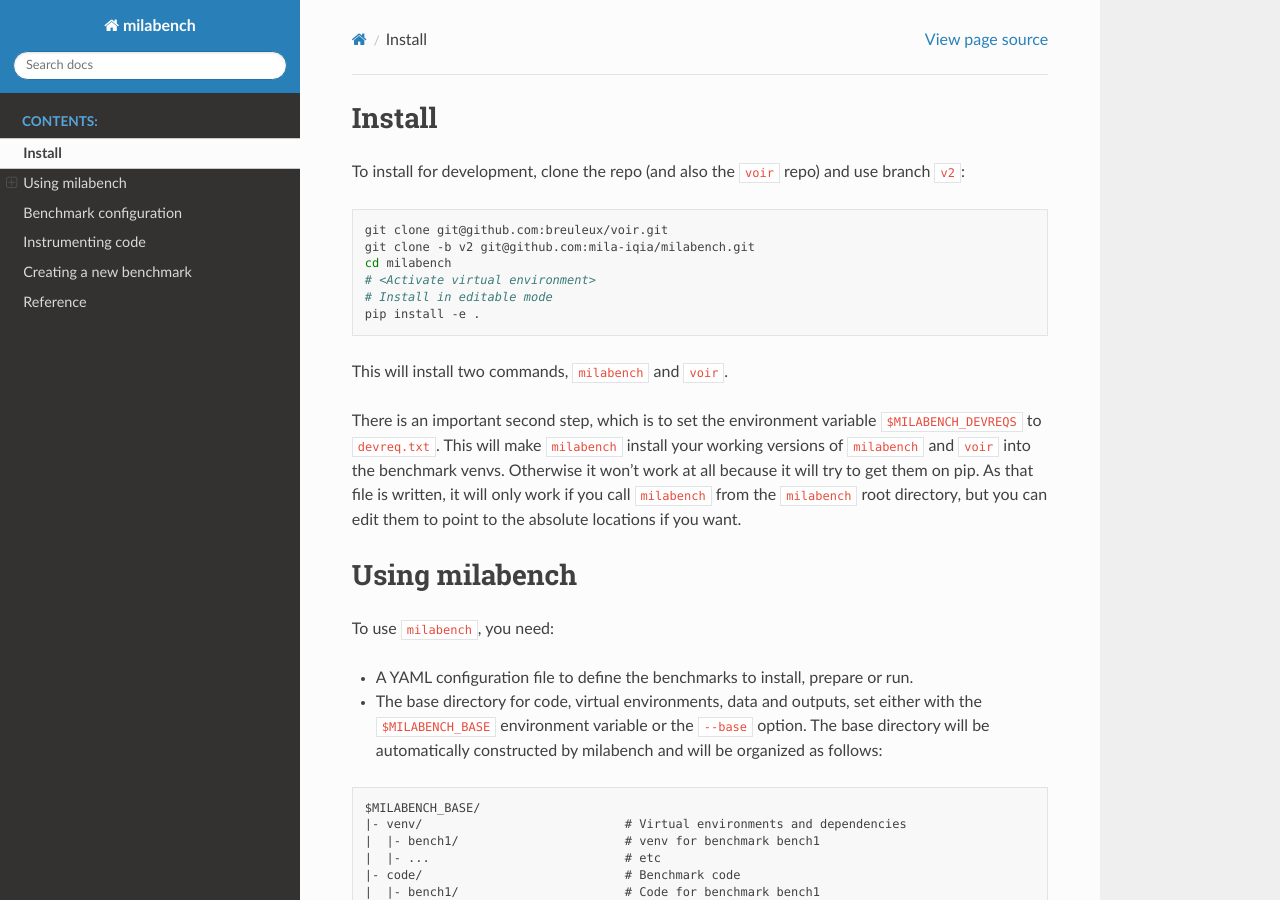
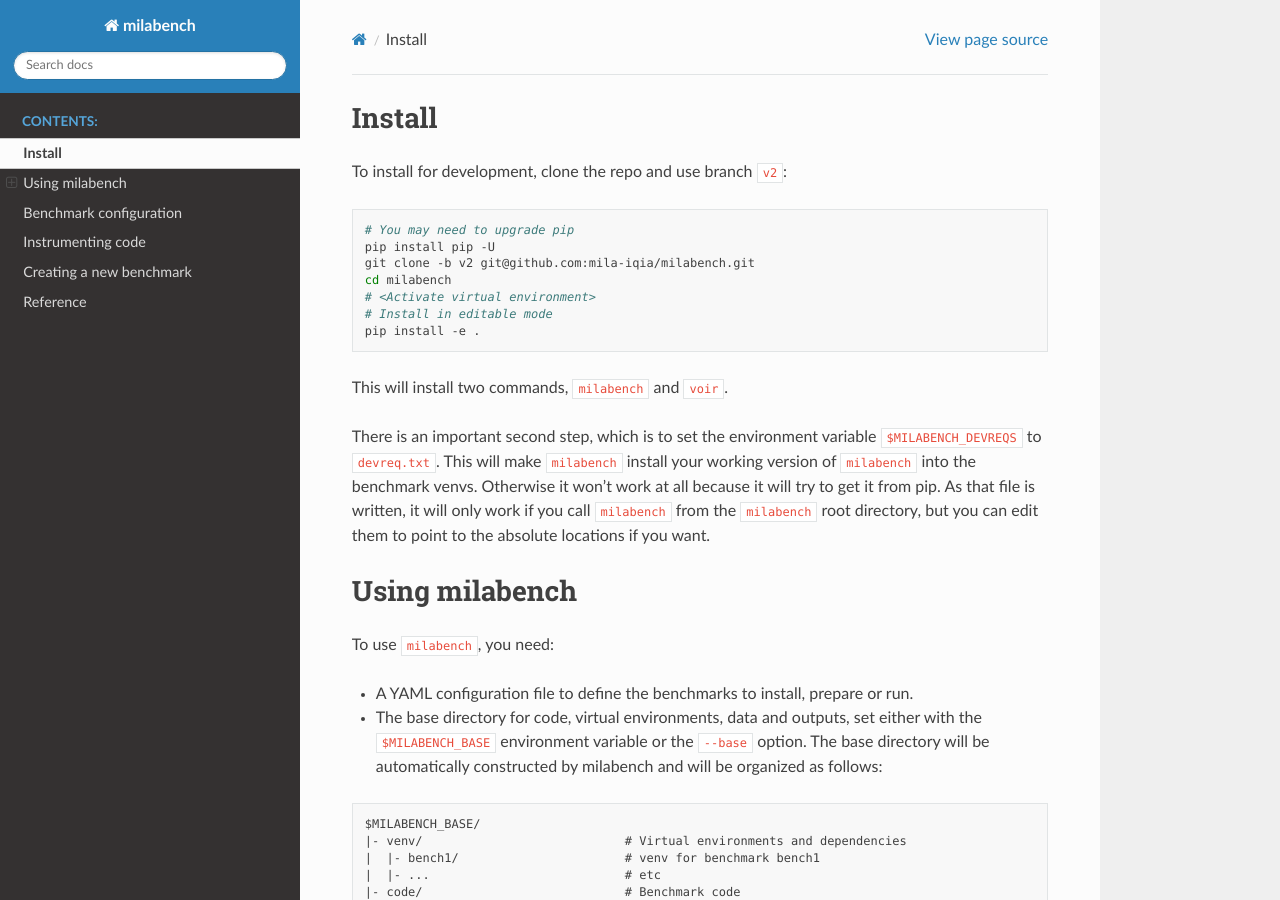
Before and after one commit to mila-iqia/milabench, a Sphinx documentation site: the page built from docs/usage.rst, in a window 1280 px wide and 900 px high. Built offline with Sphinx 7.4.7 and the Read the Docs theme 2.0.0, drawn with Linux system fonts in a browser that asks for light colours.

Commit message:
Add instruction to update pip

```diff
--- a/docs/usage.rst
+++ b/docs/usage.rst
@@ -2,11 +2,12 @@
 Install
 -------
 
-To install for development, clone the repo (and also the ``voir`` repo) and use branch ``v2``:
+To install for development, clone the repo and use branch ``v2``:
 
 .. code-block:: bash
 
-    git clone git@github.com:breuleux/voir.git
+    # You may need to upgrade pip
+    pip install pip -U
     git clone -b v2 git@github.com:mila-iqia/milabench.git
     cd milabench
     # <Activate virtual environment>
@@ -15,7 +16,7 @@
 
 This will install two commands, ``milabench`` and ``voir``.
 
-There is an important second step, which is to set the environment variable ``$MILABENCH_DEVREQS`` to ``devreq.txt``. This will make ``milabench`` install your working versions of ``milabench`` and ``voir`` into the benchmark venvs. Otherwise it won't work at all because it will try to get them on pip. As that file is written, it will only work if you call ``milabench`` from the ``milabench`` root directory, but you can edit them to point to the absolute locations if you want.
+There is an important second step, which is to set the environment variable ``$MILABENCH_DEVREQS`` to ``devreq.txt``. This will make ``milabench`` install your working version of ``milabench`` into the benchmark venvs. Otherwise it won't work at all because it will try to get it from pip. As that file is written, it will only work if you call ``milabench`` from the ``milabench`` root directory, but you can edit them to point to the absolute locations if you want.
 
 
 Using milabench
```
